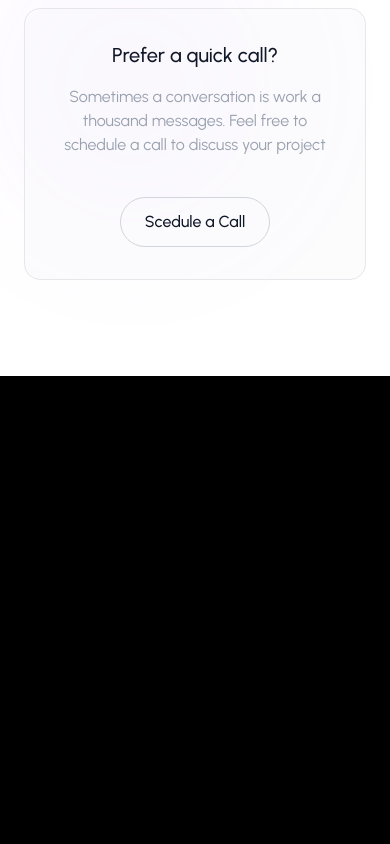
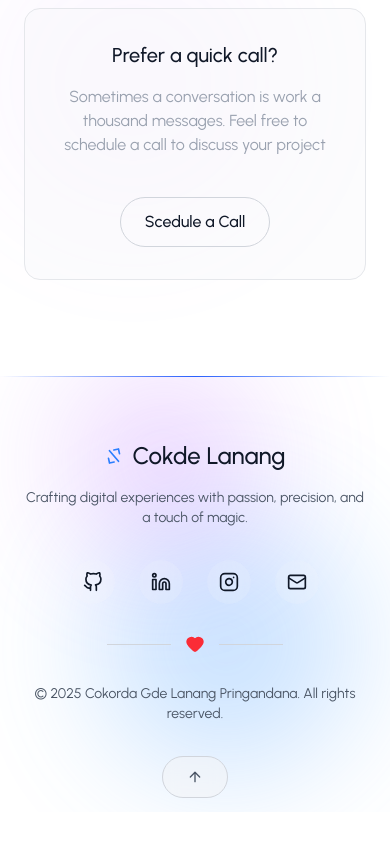
Before and after one commit to Lanang38/Portofolio, a React (Vite) app: page / in a window 390 px wide. Shown: the part 7574-8418 px from the top of the page. Before the commit the page ends 7950 px from the top, so only its background shows below. Built offline with nearby package versions, Linux system fonts and the light colour scheme.

Commit message:
feat: add Footer component with animations and responsive design; update App to include Footer

```diff
--- a/src/App.jsx
+++ b/src/App.jsx
@@ -6,6 +6,7 @@
 import ProjectsSection from './components/Sections/ProjectsSection.jsx';
 import AboutSection from './components/Sections/AboutSection.jsx';
 import ContactSection from './components/Sections/ContactSection.jsx';
+import Footer from './components/Sections/Footer.jsx';
 
 const App = () => {
   return (
@@ -17,6 +18,7 @@
         <ProjectsSection />
         <AboutSection />
         <ContactSection />
+        <Footer />
       </div>
     </ThemeProvider>
   );
--- /dev/null
+++ b/src/components/Sections/Footer.jsx
@@ -0,0 +1,222 @@
+import { useRef } from 'react';
+import { motion, useInView, useScroll, useTransform } from 'framer-motion';
+import { Mail, Heart, ArrowUp, Code2 } from 'lucide-react';
+
+import { useTheme } from '../../context/ThemeContext';
+import { FiGithub, FiInstagram, FiLinkedin } from 'react-icons/fi';
+import { containerVariants, itemVariants } from '../../utils/helper';
+
+const Footer = () => {
+  const { isDarkMode } = useTheme();
+  const footerRef = useRef(null);
+  const isInView = useInView(footerRef, { once: true, margin: '-50px' });
+
+  const { scrollYProgress } = useScroll();
+  const scrollY = useTransform(scrollYProgress, [0, 1], [0, -50]);
+
+  const socialLinks = [
+    { name: 'Github', icon: FiGithub, url: 'https://github.com' },
+    { name: 'Linkedin', icon: FiLinkedin, url: 'https://linkedin.com' },
+    { name: 'Instagram', icon: FiInstagram, url: 'https://instagram.com' },
+    { name: 'Mail', icon: Mail, url: 'mailto:your@email.com' },
+  ];
+
+  const scrollToTop = () => {
+    window.scrollTo({ top: 0, behavior: 'smooth' });
+  };
+
+  // FIX: Return is required
+  const AnimatedGradientLine = () => {
+    return (
+      <div className="absolute top-0 left-0 w-full h-px overflow-hidden">
+        <motion.div
+          className={`h-px bg-gradient-to-r ${
+            isDarkMode
+              ? 'from-transparent via-blue-500 to-transparent'
+              : 'from-transparent via-blue-600 to-transparent'
+          }`}
+          initial={{ width: '0%', opacity: 0 }}
+          animate={isInView ? { width: '100%', opacity: 1 } : {}}
+          transition={{ duration: 1.5, ease: 'easeInOut' }}
+        />
+        <motion.div
+          className={`absolute top-0 h-px w-32 bg-gradient-to-r ${
+            isDarkMode
+              ? 'from-blue-400 via-purple-500 to-blue-400'
+              : 'from-blue-500 via-purple-600 to-blue-500'
+          } blur-sm`}
+          animate={{
+            x: ['-50%', 'calc(100vw + 50%)'],
+          }}
+          transition={{
+            repeat: Infinity,
+            duration: 6,
+            ease: 'linear',
+            delay: 1,
+          }}
+        />
+      </div>
+    );
+  };
+
+  return (
+    <footer
+      ref={footerRef}
+      className={`relative ${
+        isDarkMode ? 'bg-gray-900 text-white' : 'bg-white text-gray-900'
+      } overflow-hidden`}
+    >
+      {/* Animated top line */}
+      <AnimatedGradientLine />
+
+      {/* Background blobs */}
+      <motion.div
+        style={{ y: scrollY }}
+        className="absolute inset-0 overflow-hidden pointer-events-none"
+      >
+        <div
+          className={`absolute bottom-10 left-1/4 w-64 h-64 rounded-full blur-3xl opacity-30 ${
+            isDarkMode ? 'bg-blue-500' : 'bg-blue-400'
+          }`}
+        />
+        <div
+          className={`absolute top-10 right-1/3 w-48 h-48 rounded-full blur-3xl opacity-30 ${
+            isDarkMode ? 'bg-purple-500' : 'bg-purple-400'
+          }`}
+        />
+      </motion.div>
+
+      <div className="relative z-10 px-6 py-16">
+        <div className="max-w-6xl mx-auto">
+          <motion.div
+            initial="hidden"
+            animate={isInView ? 'visible' : 'hidden'}
+            variants={containerVariants}
+            className="text-center space-y-8"
+          >
+            {/* Logo */}
+            <motion.div variants={itemVariants} className="space-y-4">
+              <motion.div
+                className="inline-flex items-center space-x-2 text-2xl font-medium"
+                whileHover={{ scale: 1.05 }}
+                transition={{ type: 'spring', stiffness: 400 }}
+              >
+                <motion.div
+                  animate={{ rotate: 360 }}
+                  transition={{
+                    duration: 20,
+                    repeat: Infinity,
+                    ease: 'linear',
+                  }}
+                  className="text-blue-500"
+                >
+                  <Code2 size={20} />
+                </motion.div>
+                <span>Cokde Lanang</span>
+              </motion.div>
+
+              <motion.p
+                variants={itemVariants}
+                className={`text-sm ${
+                  isDarkMode ? 'text-gray-400' : 'text-gray-600'
+                } max-w-md mx-auto`}
+              >
+                Crafting digital experiences with passion, precision, and a
+                touch of magic.
+              </motion.p>
+            </motion.div>
+
+            {/* Social Icons */}
+            <motion.div
+              variants={itemVariants}
+              className="flex justify-center space-x-6"
+            >
+              {socialLinks.map((social, index) => (
+                <motion.a
+                  key={social.name}
+                  href={social.url}
+                  target="_blank"
+                  rel="noopener noreferrer"
+                  className={`p-3 rounded-full backdrop-blur-sm transition-all duration-300 ${
+                    isDarkMode
+                      ? 'bg-gray-800/15 hover:bg-gray-700/50'
+                      : 'bg-gray-100/15 hover:bg-gray-200/50'
+                  }`}
+                  whileHover={{ scale: 1.1, y: -2, rotate: [0, -5, 5, 0] }}
+                  whileTap={{ scale: 0.95 }}
+                  initial={{ opacity: 0, y: 20 }}
+                  animate={isInView ? { opacity: 1, y: 0 } : {}}
+                  transition={{
+                    delay: index * 0.1 + 0.5,
+                    type: 'spring',
+                    stiffness: 300,
+                  }}
+                >
+                  <social.icon size={20} />
+                </motion.a>
+              ))}
+            </motion.div>
+
+            {/* Divider */}
+            <motion.div
+              variants={itemVariants}
+              className="flex items-center justify-center space-x-4"
+            >
+              <div
+                className={`h-px w-16 ${
+                  isDarkMode ? 'bg-gray-700' : 'bg-gray-300'
+                }`}
+              />
+              <motion.div
+                animate={{ scale: [1, 1.2, 1] }}
+                transition={{ duration: 2, repeat: Infinity }}
+                className="text-red-500"
+              >
+                <Heart size={16} fill="currentColor" />
+              </motion.div>
+              <div
+                className={`h-px w-16 ${
+                  isDarkMode ? 'bg-gray-700' : 'bg-gray-300'
+                }`}
+              />
+            </motion.div>
+
+            {/* Copyright */}
+            <motion.div variants={itemVariants} className="space-y-2">
+              <p
+                className={`text-sm ${
+                  isDarkMode ? 'text-gray-500' : 'text-gray-600'
+                }`}
+              >
+                © {new Date().getFullYear()} Cokorda Gde Lanang Pringandana. All
+                rights reserved.
+              </p>
+            </motion.div>
+
+            {/* Back to top button */}
+            <motion.button
+              onClick={scrollToTop}
+              className={`inline-flex items-center space-x-2 px-6 py-3 rounded-full text-sm font-medium transition-all duration-300 backdrop-blur-sm border ${
+                isDarkMode
+                  ? 'bg-gray-800/50 hover:bg-gray-700/50 text-gray-300 hover:text-white border-gray-700'
+                  : 'bg-gray-100/50 hover:bg-gray-200/50 text-gray-600 hover:text-gray-900 border-gray-300'
+              }`}
+              whileHover={{
+                y: -2,
+                scale: 1.05,
+                boxShadow: isDarkMode
+                  ? '0 10px 25px rgba(59, 130, 246, 0.15)'
+                  : '0 10px 25px rgba(59, 130, 246, 0.1)',
+              }}
+              whileTap={{ scale: 0.95 }}
+            >
+              <ArrowUp size={16} />
+            </motion.button>
+          </motion.div>
+        </div>
+      </div>
+    </footer>
+  );
+};
+
+export default Footer;
```
